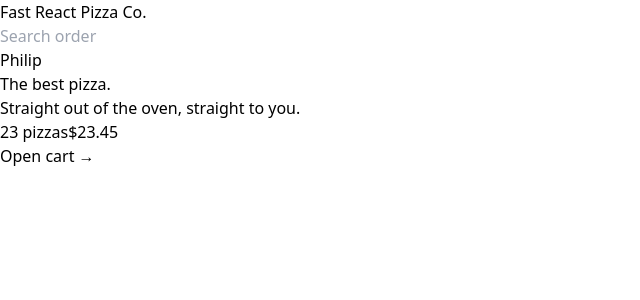
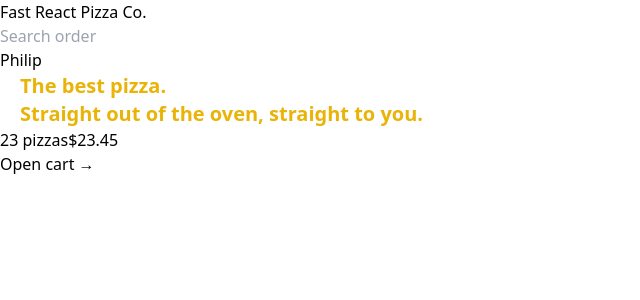
Before and after one commit to Gbangbolaoluwagbemiga/pizza, a React (Vite) app: page / in a window 1280 px wide. Shown: the top 300 px of the page, without its empty margins (0-640 px from the left). Built offline with nearby package versions, Linux system fonts and the light colour scheme.

Commit message:
Tailwind init

```diff
--- a/src/ui/Home.jsx
+++ b/src/ui/Home.jsx
@@ -1,7 +1,7 @@
 function Home() {
   return (
     <div>
-      <h1>
+      <h1 className="mx-5 text-xl font-semibold text-yellow-500">
         The best pizza.
         <br />
         Straight out of the oven, straight to you.
```
